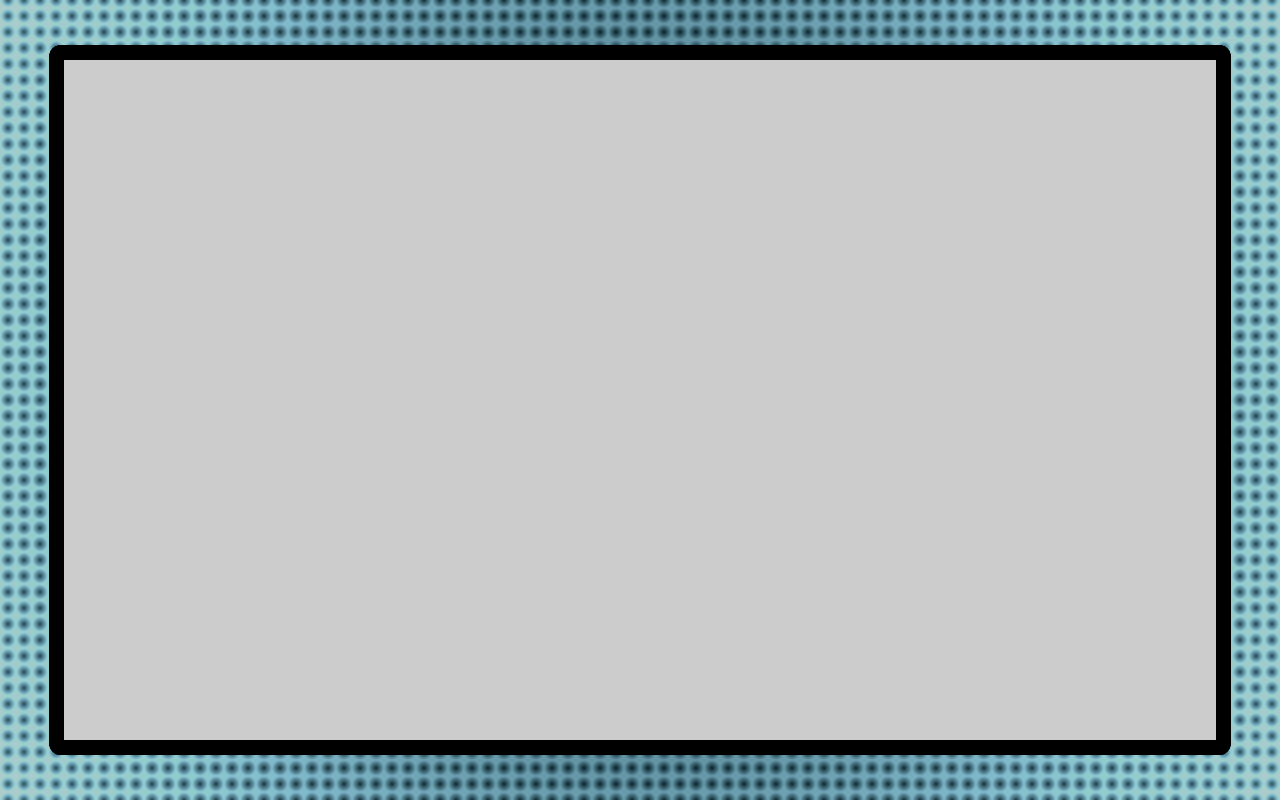
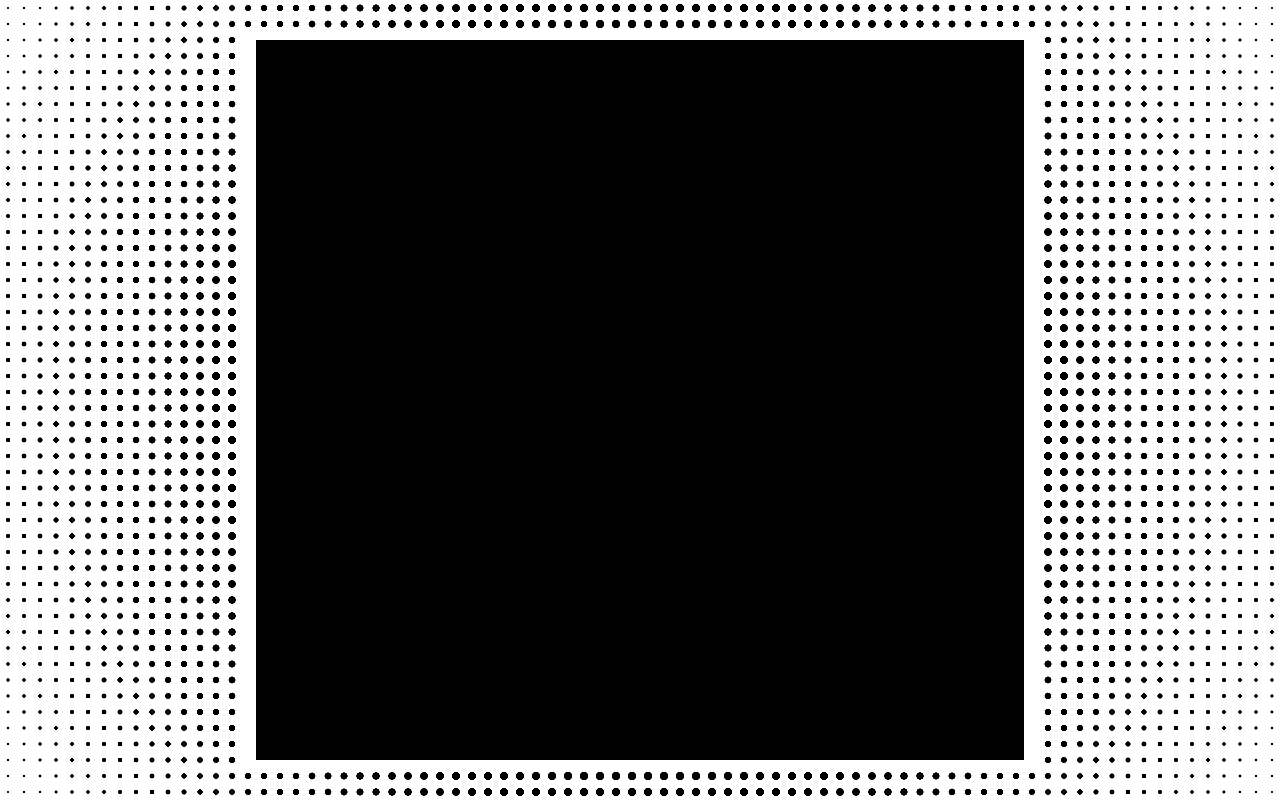
Before and after one commit to KarlVand/folio25, a React (Vite) app: page / in a window 1280 px wide. Built offline with nearby package versions, Linux system fonts and the light colour scheme.

Commit message:
background halftone no color

```diff
--- a/src/App.css
+++ b/src/App.css
@@ -5,21 +5,41 @@
   height: 100vh;
   margin: 0 auto;
   display: flex;
-  background:
-    radial-gradient(closest-side, #888, #fff) 0/ 1em 1em space round,
-    radial-gradient(circle at center, #777, #fff);
-  background-color: lightblue;
-  background-blend-mode: multiply;
-  filter: contrast(2) brightness(0.8);
-  overflow: hidden;
+
+  /* background */
+
+  background: white;
+  filter: contrast(40);
+  --dotSize: 0.25rem;
+  --bgSize: 1rem;
+  --bgPosition: calc(var(--bgSize) / 2);
+  --stop1: 0.05rem;
+  --stop2: 0.7rem;
+
 }
+
+#root::after {
+  content: '';
+  position: absolute;
+  inset: 0;
+  background-image:
+    radial-gradient(circle at center, black var(--stop1), transparent var(--stop2));
+  background-size: var(--bgSize) var(--bgSize);
+  background-position: 0 0, var(--bgPosition) var(--bgPosition);
+  mask-image: radial-gradient(circle at center, rgba(0, 0, 0, 1), rgba(0, 0, 0, 0.5));
+
+
+}
+
+
+/* -------- RESPONSIVE LAYOUT -------- */
 
 #app {
   position: relative;
   margin: auto;
-  border: 15px black solid;
-  border-radius: 12px;
-  background-color: aliceblue;
+  border: 12px white solid;
+  background-color: black;
+  z-index: 5;
   /* responsive values */
   width: 85vw;
   height: 90vh;
@@ -44,16 +64,26 @@
 
 /* tablet landscape */
 @media screen and (min-width: 768px) and (orientation: landscape) {
+  #app {
+    width: 60vw;
+    height: 90vh;
+  }
 
 }
 
 /* Laptop */
 @media screen and (min-width: 1025px) {
-
+  #app {
+    width: 60vw;
+    height: 90vh;
+  }
 }
 
 /* desktop + */
 @media screen and (min-width: 1900px) {
-
+  #app {
+    width: 50vw;
+    height: 90vh;
+  }
 
 }
```
